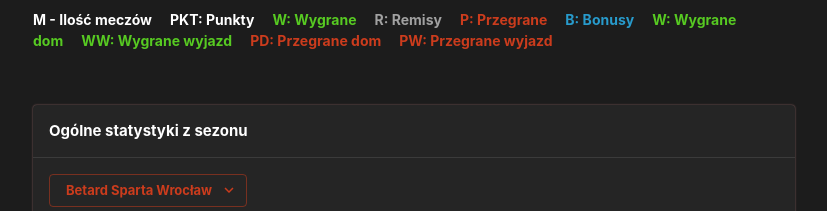
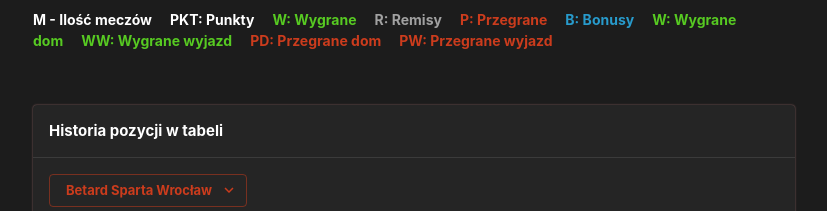
Before and after one commit to tomekrychtyk/zuzel.in-client, a React (Vite) app: page /polish-extra-league/standings in a window 1280 px wide. Shown: the part 840-1051 px from the top of the page, without its empty margins (371-1198 px from the left). Built offline with nearby package versions, Linux system fonts and the light colour scheme.

Commit message:
Change heading

```diff
--- a/src/features/polish-extra-league/Standings.tsx
+++ b/src/features/polish-extra-league/Standings.tsx
@@ -94,7 +94,7 @@ export default function Standings() {
           ></Grid>
           <Grid item xs={12} sm={12} md={12} lg={10}>
             <Card sx={{ mt: 4 }}>
-              <CardHeader title="Ogólne statystyki z sezonu" />
+              <CardHeader title="Historia pozycji w tabeli" />
               <Divider />
               <CardContent>
                 <Button
```
